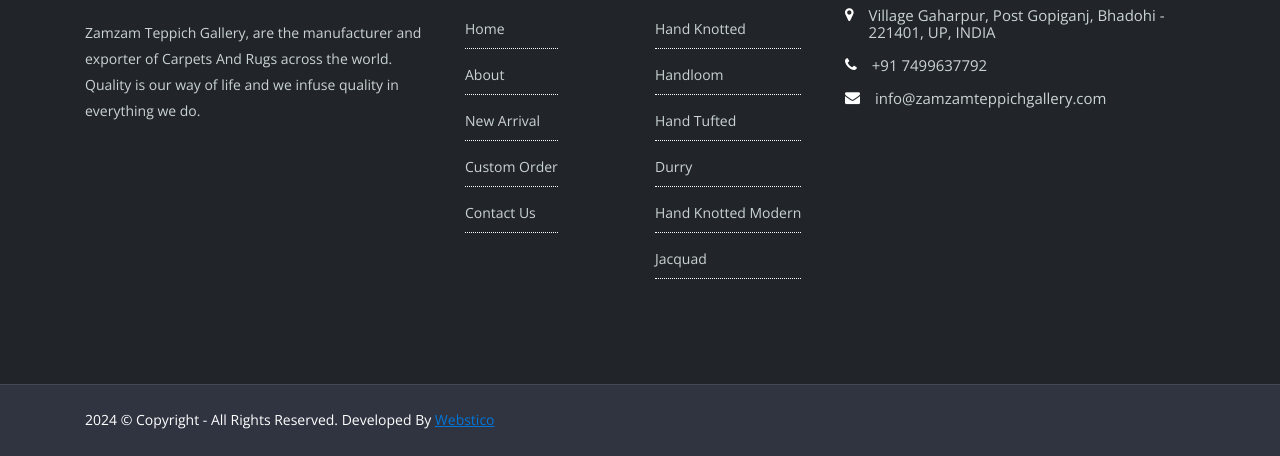
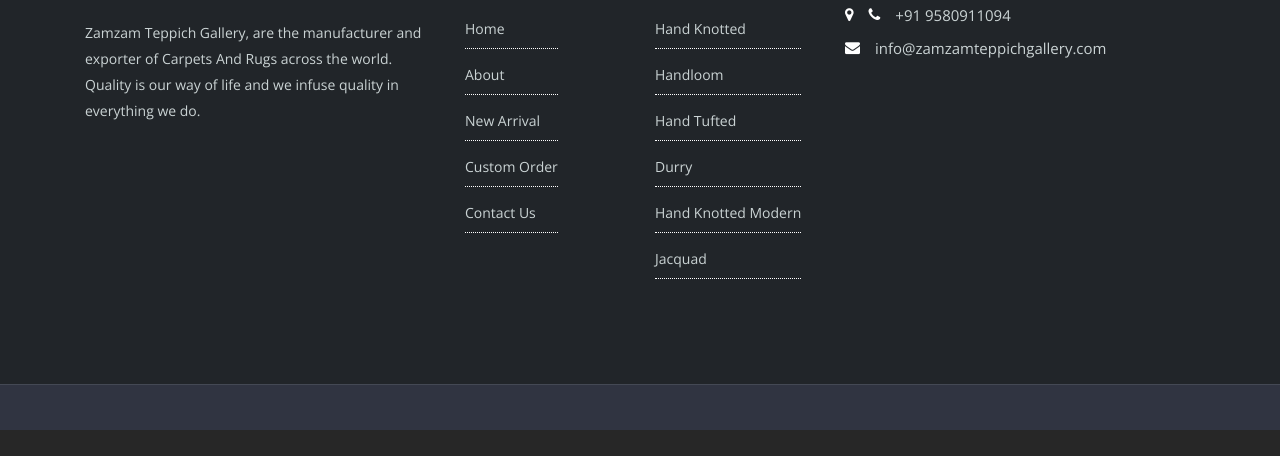
Before and after one commit to rkmahmood/demo1, a plain HTML site: page hand-knotted-modern.html in a window 1280 px wide. Shown: the part 1973-2429 px from the top of the page. After the commit the page ends 2403 px from the top, so only its background shows below. Drawn offline with nearby package versions, Linux system fonts and the light colour scheme.

Commit message:
Update hand-knotted-modern.html
hk footer updated

```diff
--- a/hand-knotted-modern.html
+++ b/hand-knotted-modern.html
@@ -405,13 +405,13 @@
                      <li>
                         <div class="info">
                            <i class="fa fa-map-marker" aria-hidden="true"></i>
-                           <p class="in-p">Village Gaharpur, Post Gopiganj, Bhadohi - 221401, UP, INDIA</p>
+                           <p class="Noorkhanpur, Bhadohi - 221401, UP, INDIA</p>
                         </div>
                      </li>
                      <li>
                         <div class="info">
                            <i class="fa fa-phone" aria-hidden="true"></i>
-                           <p class="in-p">+91 7499637792</p>
+                           <p class="in-p">+91 9580911094</p>
                         </div>
                      </li>
                      <li>
@@ -429,7 +429,7 @@
    </div>
     <div class="second-footer">
       <div class="container text-center">
-          <p class="text-white text-center"><script>document.write(/\d{4}/.exec(Date())[0])</script> © Copyright - All Rights Reserved. Developed By <a href="https://webstico.in" target="_blank"> <u>Webstico</u></a></p>
+<!--           <p class="text-white text-center"><script>document.write(/\d{4}/.exec(Date())[0])</script> © Copyright - All Rights Reserved. Developed By <a href="https://webstico.in" target="_blank"> <u>Webstico</u></a></p> -->
       </div>
     </div>
 </footer>
```
